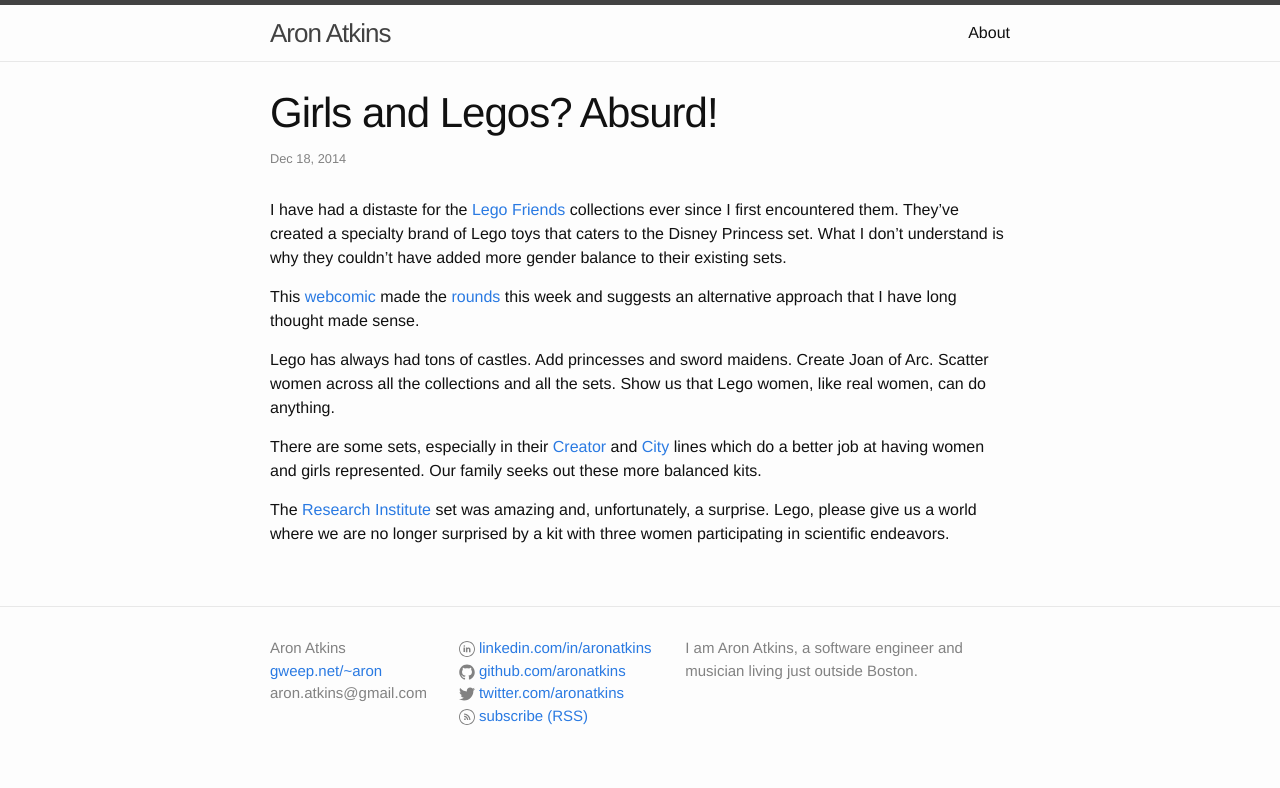
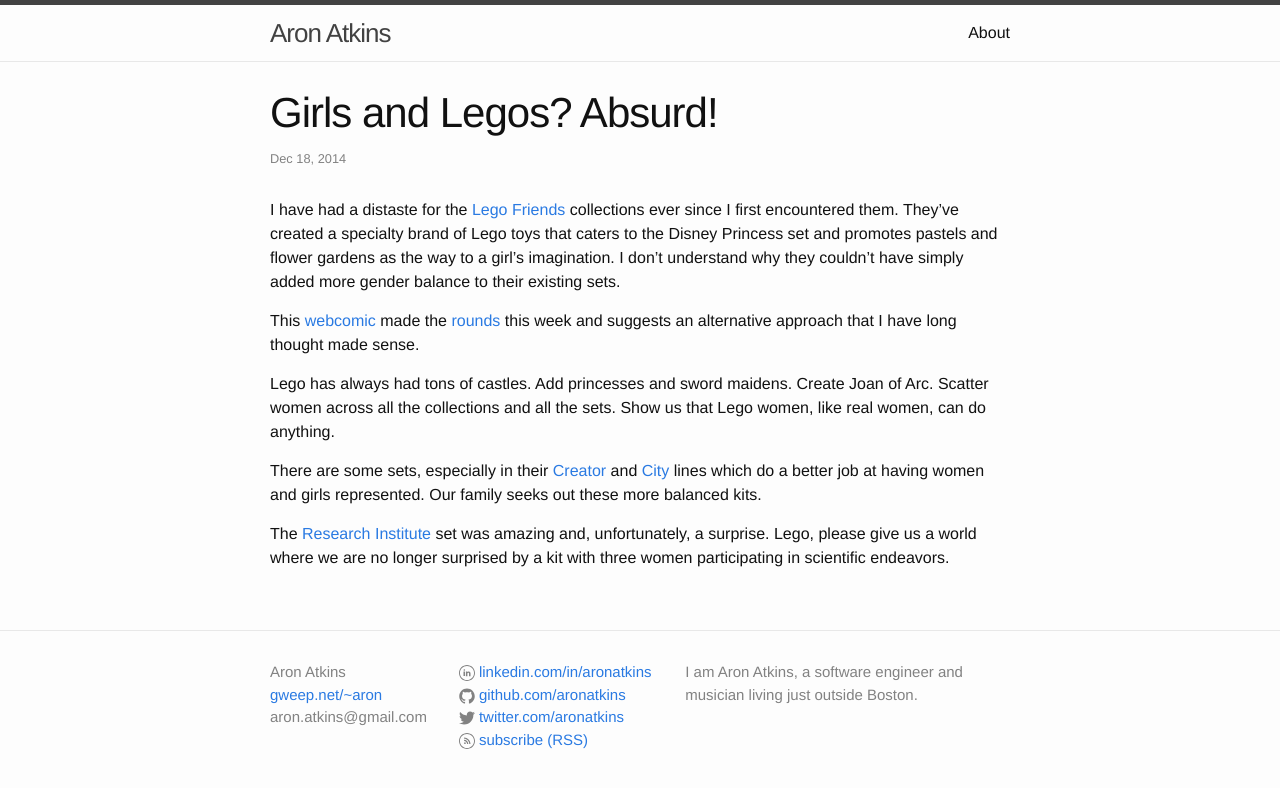
Before and after one commit to aronatkins/aronatkins.github.io, a Jekyll site: the page built from _posts/2014-12-18-girls-and-legos-absurd.markdown, in a window 1280 px wide. Shown: the top 788 px of the page. Built offline with Jekyll 4.4.1, drawn with Linux system fonts in a browser that asks for light colours.

Commit message:
wording change.

```diff
--- a/_posts/2014-12-18-girls-and-legos-absurd.markdown
+++ b/_posts/2014-12-18-girls-and-legos-absurd.markdown
@@ -8,8 +8,9 @@
 I have had a distaste for the
 [Lego Friends](http://www.lego.com/en-us/friends) collections ever since I
 first encountered them. They've created a specialty brand of Lego toys that
-caters to the Disney Princess set. What I don't understand is why they
-couldn't have added more gender balance to their existing sets.
+caters to the Disney Princess set and promotes pastels and flower gardens as
+the way to a girl's imagination. I don't understand why they couldn't have
+simply added more gender balance to their existing sets.
 
 This [webcomic](http://seasonaldepressioncomic.com/2014/12/06/lego-friends/)
 made the [rounds](http://www.marco.org/2014/12/17/lego-friends) this week and
```
